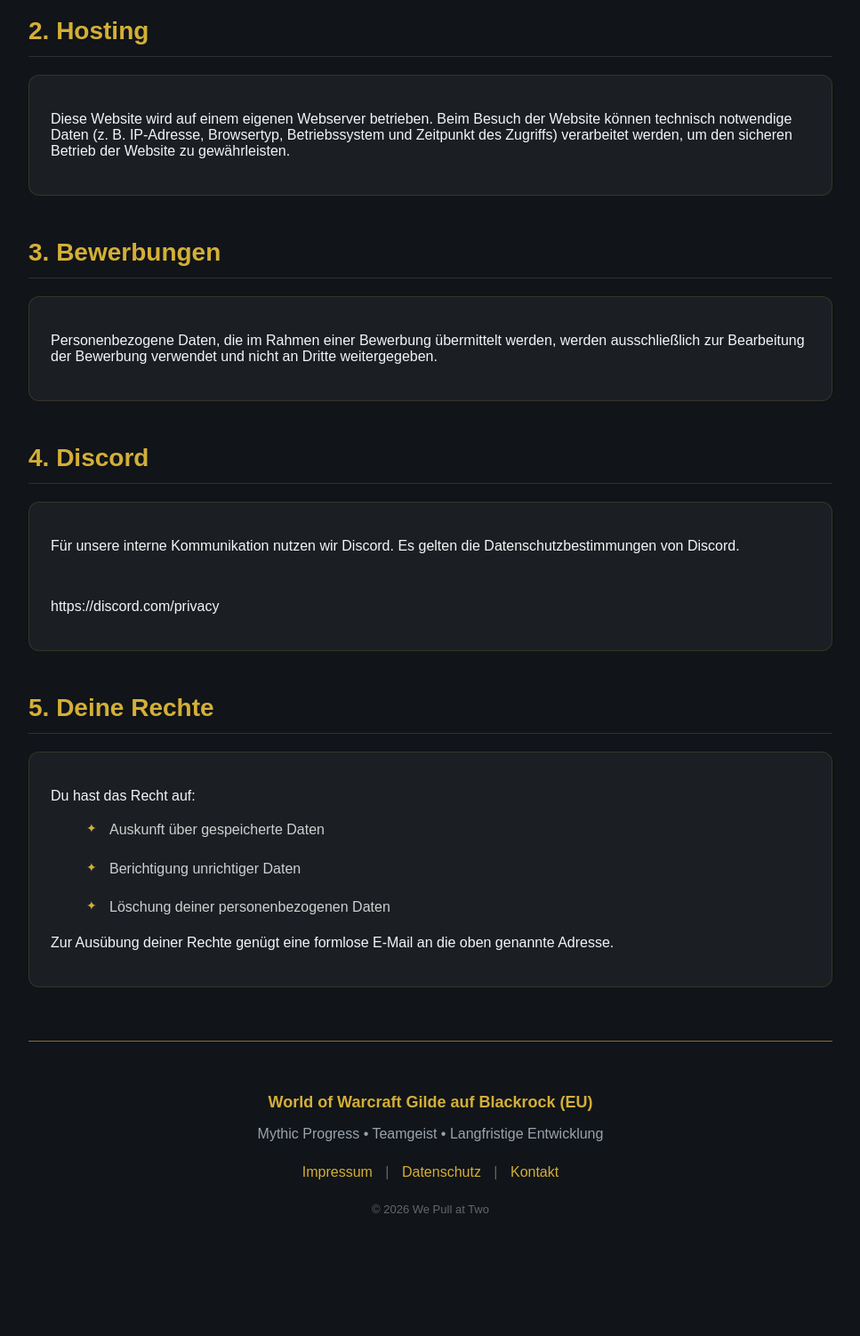
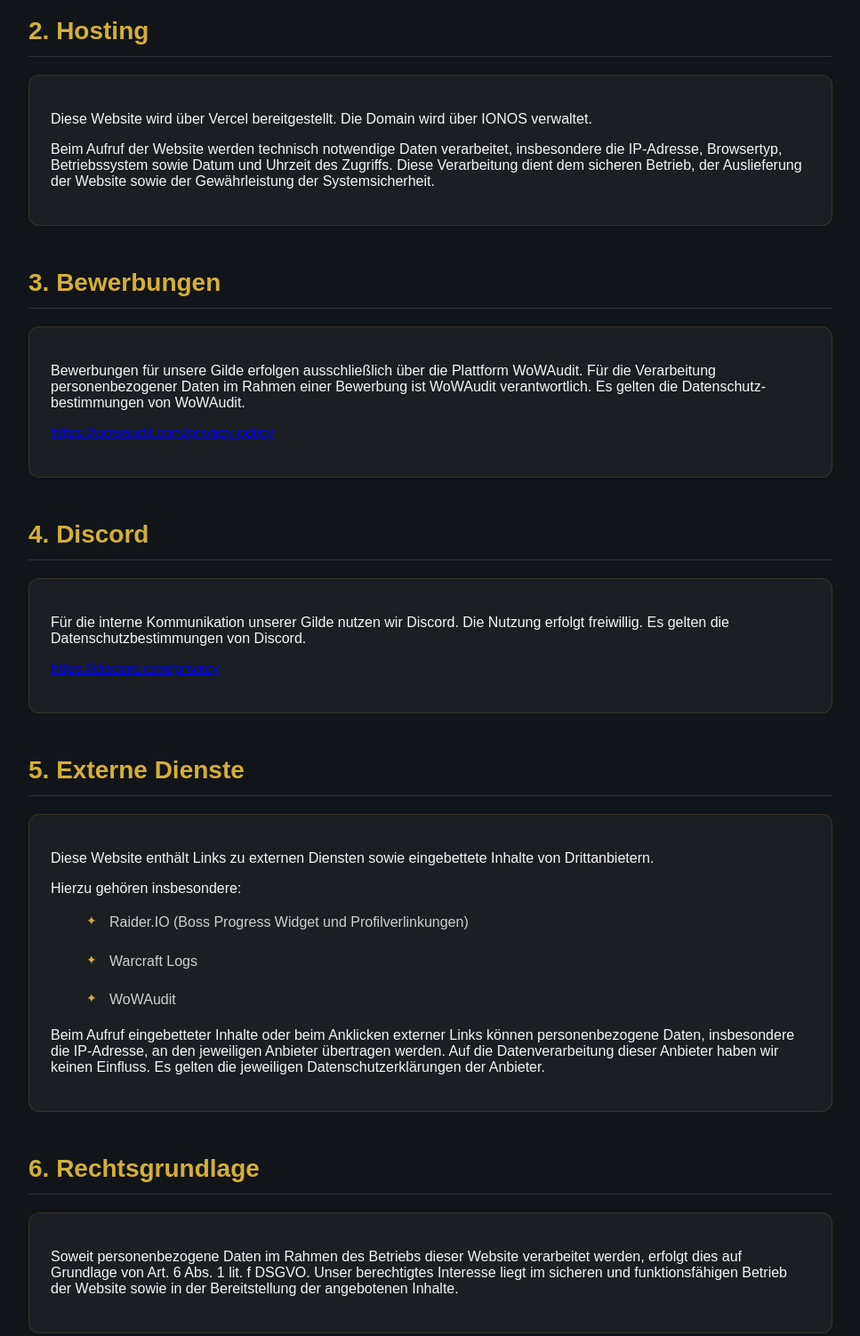
Before and after one commit to Asgardt86/we-pull-at-two-homepage, a website: page pages/privacy.html in a window 1280 px wide. Shown: the part 1320-2822 px from the top of the page at 89% size, without its empty margins (296-1263 px from the left). Before the commit the page ends 2788 px from the top, so only its background shows below. Drawn offline with Linux system fonts and the light colour scheme; no server answers.

Commit message:
Update privacy.html

```diff
--- a/pages/privacy.html
+++ b/pages/privacy.html
@@ -185,11 +185,18 @@
 
                     <p>
 
-                        Diese Website wird auf einem eigenen Webserver betrieben.
+                        Diese Website wird über Vercel bereitgestellt. Die Domain wird über
+                        IONOS verwaltet.
 
-                        Beim Besuch der Website können technisch notwendige Daten
-                        (z. B. IP-Adresse, Browsertyp, Betriebssystem und Zeitpunkt des Zugriffs)
-                        verarbeitet werden, um den sicheren Betrieb der Website zu gewährleisten.
+                    </p>
+
+                    <p>
+
+                        Beim Aufruf der Website werden technisch notwendige Daten verarbeitet,
+                        insbesondere die IP-Adresse, Browsertyp, Betriebssystem sowie Datum und
+                        Uhrzeit des Zugriffs. Diese Verarbeitung dient dem sicheren Betrieb,
+                        der Auslieferung der Website sowie der Gewährleistung der
+                        Systemsicherheit.
 
                     </p>
 
@@ -205,9 +212,20 @@
 
                     <p>
 
-                        Personenbezogene Daten, die im Rahmen einer Bewerbung übermittelt werden,
-                        werden ausschließlich zur Bearbeitung der Bewerbung verwendet und
-                        nicht an Dritte weitergegeben.
+                        Bewerbungen für unsere Gilde erfolgen ausschließlich über die Plattform
+                        WoWAudit. Für die Verarbeitung personenbezogener Daten im Rahmen einer
+                        Bewerbung ist WoWAudit verantwortlich. Es gelten die Datenschutz-
+                        bestimmungen von WoWAudit.
+
+                    </p>
+
+                    <p>
+
+                        <a href="https://wowaudit.com/privacy-policy" target="_blank" rel="noopener noreferrer">
+
+                            https://wowaudit.com/privacy-policy
+
+                        </a>
 
                     </p>
 
@@ -223,17 +241,19 @@
 
                     <p>
 
-                        Für unsere interne Kommunikation nutzen wir Discord.
-
-                        Es gelten die Datenschutzbestimmungen von Discord.
+                        Für die interne Kommunikation unserer Gilde nutzen wir Discord.
+                        Die Nutzung erfolgt freiwillig. Es gelten die Datenschutzbestimmungen
+                        von Discord.
 
                     </p>
 
-                    <br>
-
                     <p>
 
-                        https://discord.com/privacy
+                        <a href="https://discord.com/privacy" target="_blank" rel="noopener noreferrer">
+
+                            https://discord.com/privacy
+
+                        </a>
 
                     </p>
 
@@ -243,29 +263,102 @@
 
             <section class="page-section">
 
-                <h3>5. Deine Rechte</h3>
+                <h3>5. Externe Dienste</h3>
 
                 <div class="card">
 
                     <p>
 
-                        Du hast das Recht auf:
+                        Diese Website enthält Links zu externen Diensten sowie eingebettete
+                        Inhalte von Drittanbietern.
+
+                    </p>
+
+                    <p>
+
+                        Hierzu gehören insbesondere:
 
                     </p>
 
                     <ul class="feature-list">
 
-                        <li>Auskunft über gespeicherte Daten</li>
+                        <li>Raider.IO (Boss Progress Widget und Profilverlinkungen)</li>
 
-                        <li>Berichtigung unrichtiger Daten</li>
+                        <li>Warcraft Logs</li>
 
-                        <li>Löschung deiner personenbezogenen Daten</li>
+                        <li>WoWAudit</li>
 
                     </ul>
 
                     <p>
 
-                        Zur Ausübung deiner Rechte genügt eine formlose E-Mail an die oben genannte Adresse.
+                        Beim Aufruf eingebetteter Inhalte oder beim Anklicken externer Links
+                        können personenbezogene Daten, insbesondere die IP-Adresse,
+                        an den jeweiligen Anbieter übertragen werden.
+                        Auf die Datenverarbeitung dieser Anbieter haben wir keinen Einfluss.
+                        Es gelten die jeweiligen Datenschutzerklärungen der Anbieter.
+
+                    </p>
+
+                </div>
+
+            </section>
+
+            <section class="page-section">
+
+                <h3>6. Rechtsgrundlage</h3>
+
+                <div class="card">
+
+                    <p>
+
+                        Soweit personenbezogene Daten im Rahmen des Betriebs dieser
+                        Website verarbeitet werden, erfolgt dies auf Grundlage von
+                        Art. 6 Abs. 1 lit. f DSGVO. Unser berechtigtes Interesse liegt
+                        im sicheren und funktionsfähigen Betrieb der Website sowie in
+                        der Bereitstellung der angebotenen Inhalte.
+
+                    </p>
+
+                </div>
+
+            </section>
+
+            <section class="page-section">
+
+                <h3>7. Deine Rechte</h3>
+
+                <div class="card">
+
+                    <p>
+
+                        Du hast nach der Datenschutz-Grundverordnung (DSGVO) insbesondere
+                        folgende Rechte:
+
+                    </p>
+
+                    <ul class="feature-list">
+
+                        <li>Auskunft über die Verarbeitung deiner personenbezogenen Daten</li>
+
+                        <li>Berichtigung unrichtiger Daten</li>
+
+                        <li>Löschung personenbezogener Daten</li>
+
+                        <li>Einschränkung der Verarbeitung</li>
+
+                        <li>Widerspruch gegen die Verarbeitung</li>
+
+                        <li>Datenübertragbarkeit, soweit die gesetzlichen Voraussetzungen vorliegen</li>
+
+                        <li>Beschwerde bei einer zuständigen Datenschutzaufsichtsbehörde</li>
+
+                    </ul>
+
+                    <p>
+
+                        Zur Ausübung deiner Rechte genügt eine formlose E-Mail an die oben
+                        genannte Adresse.
 
                     </p>
 
```
